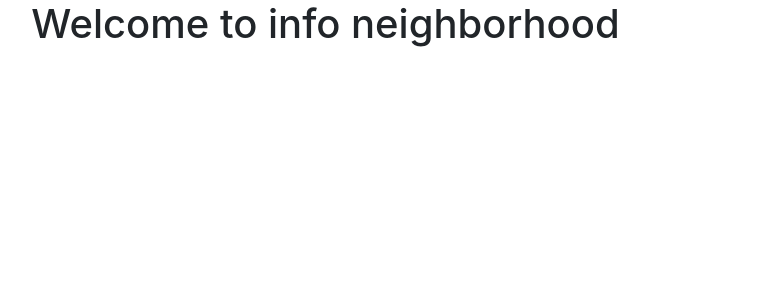
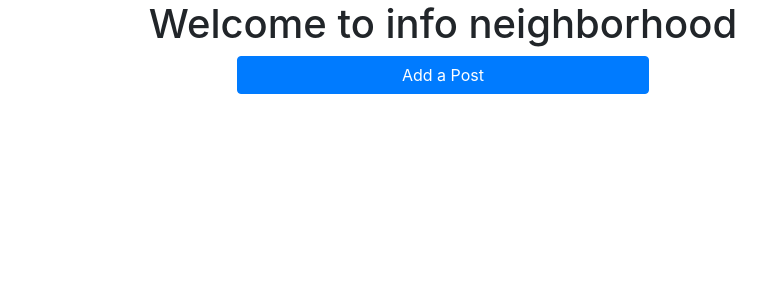
Before and after one commit to JoyWambui/info-neighbourhood, a Django app: page /homepage/ in a window 1280 px wide. Shown: the part 128-428 px from the top of the page, without its empty margins (197-963 px from the left). Run offline with Django 4.2, Linux system fonts and the light colour scheme; a user stored in the database is signed in; tables that the repository leaves empty hold one stand-in row (values such as "Sample post"); some libraries are stand-ins or nearby versions.

Commit message:
Create a post from a form

```diff
--- a/neighbourhood/forms.py
+++ b/neighbourhood/forms.py
@@ -38,3 +38,9 @@ class BusinessCreationForm(forms.ModelForm):
     class Meta:
         model =   Business
         exclude = ['business_owner']
+
+class PostCreationForm(forms.ModelForm):
+
+    class Meta:
+        model =   Post
+        exclude = ['post_owner']
--- a/neighbourhood/templates/homepage.html
+++ b/neighbourhood/templates/homepage.html
@@ -1,4 +1,5 @@
 {%extends 'base.html'%}
+{% load crispy_forms_tags %}
 {%block content%}
 <div class="container-fluid">
     <div class="row">
@@ -14,7 +15,38 @@
             </div>
             {% endfor %}
             {% endif %}
-            <h1>Welcome to info neighborhood</h1>
+            <div class="text-center">
+                <h1>Welcome to info neighborhood</h1>
+                <button type="button" class="btn btn-primary w-50" data-bs-toggle="modal"
+                data-bs-target="#staticBackdrop">Add a Post</button>
+                <!-- Modal -->
+                <div class="modal fade" id="staticBackdrop" data-bs-backdrop="static" data-bs-keyboard="false"
+                    tabindex="-1" aria-labelledby="staticBackdropLabel" aria-hidden="true">
+                    <div class="modal-dialog modal-xl modal-dialog-centered modal-dialog-scrollable">
+                        <div class="modal-content">
+                            <div class="modal-header">
+                                <h5 class="modal-title" id="staticBackdropLabel">Create Post</h5>
+                                <button type="button" class="btn-close" data-bs-dismiss="modal"
+                                    aria-label="Close"></button>
+                            </div>
+                            <div class="modal-body">
+                                <div class="row">
+                                    <div class="col-sm-1"></div>
+                                    <div class="col-sm-10">
+                                        <form method="POST" class="form-group" enctype="multipart/form-data">
+                                            <div class="form-group"></div>
+                                            {% csrf_token %}
+                                            {{form|crispy }}
+                                            <button type="submit" class="btn btn-success">Create Post</button>
+                                        </form>
+                                    </div>
+                                    <div class="col-sm-1"></div>
+                                </div>
+                            </div>
+                        </div>
+                    </div>
+                </div>
+            </div>
         </div>
         <div class="col-sm-2"></div>
     </div>
--- a/neighbourhood/views.py
+++ b/neighbourhood/views.py
@@ -39,13 +39,31 @@ def registration(request):
 
 @login_required(login_url='login')
 def homepage(request):
-    profile= Profile.get_profile(request.user.id)
-    print(profile)
-    user_neighbourhood = NeighbourHood.find_neighbourhood(profile.neighbourhood.id)
-    businesses = user_neighbourhood.neighbourhood_business.all()
-    print(type(user_neighbourhood))
-    print(businesses)
-    return render(request,'homepage.html')
+    # profile= Profile.get_profile(request.user.id)
+    # print(profile)
+    # user_neighbourhood = NeighbourHood.find_neighbourhood(profile.neighbourhood.id)
+    # businesses = user_neighbourhood.neighbourhood_business.all()
+    # print(type(user_neighbourhood))
+    # print(businesses)
+
+    #post creation
+    if request.method == 'POST':
+        form = PostCreationForm(request.POST)
+        if form.is_valid():
+            post = form.save(commit=False)
+            post.post_owner = request.user
+            post.save()
+            messages.success(request,('Post successfully created'))
+        else:
+            messages.error(request,('An error occured while saving the form'))
+        return redirect('homepage')
+    else:
+        form= PostCreationForm()
+    context = {
+        'form': form,
+    }
+
+    return render(request,'homepage.html',context)
 
 @login_required(login_url='login')
 def create_neighbourhood(request):
```
